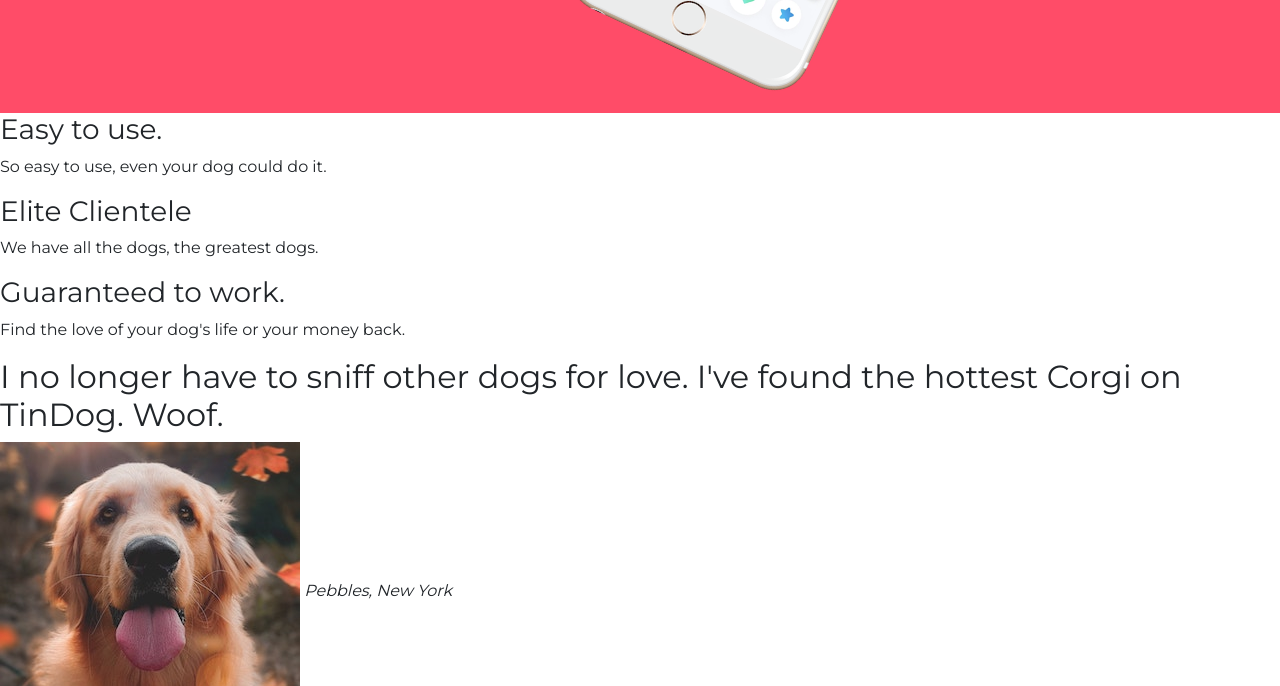
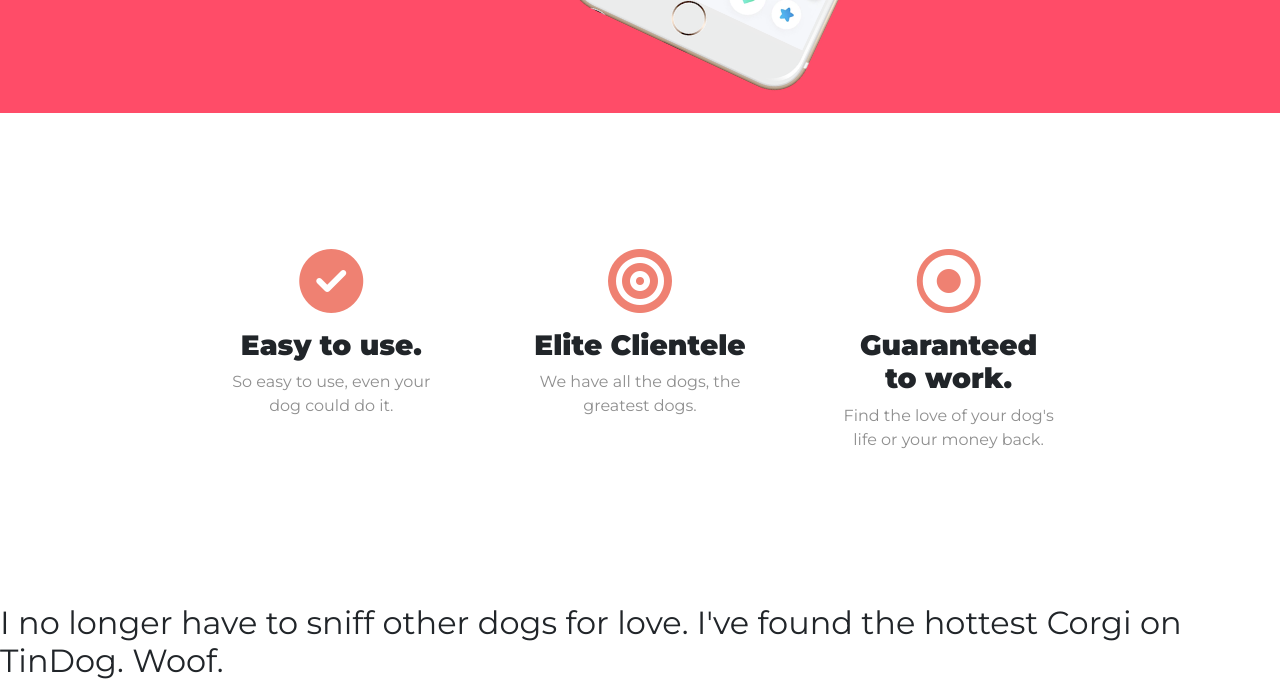
Before and after one commit to miketdennison/tindog, a plain HTML site: page index.html in a window 1280 px wide. Shown: the part 630-1316 px from the top of the page. Drawn offline with nearby package versions, Linux system fonts and the light colour scheme.

Commit message:
finished features section

```diff
--- a/assets/css/styles.css
+++ b/assets/css/styles.css
@@ -11,9 +11,19 @@ h1 {
     line-height: 1.5;
 }
 
+h3 {
+    font-family: 'Montserrat',
+    sans-serif;
+    font-weight: 900;
+}
+
 body {
    font-family: 'Montserrat',
    sans-serif;
+}
+
+p {
+    color: #8f8f8f;
 }
 
 .container-fluid {
@@ -47,3 +57,21 @@ body {
     width: 60%;
     transform: rotate(25deg)
 }
+
+#features {
+    padding: 7% 15%;
+}
+
+.feature-box {
+    text-align: center;
+    padding: 5%;
+}
+
+.feature-icon {
+    color: #ef8172;
+    margin-bottom: 1rem;
+}
+
+.feature-icon:hover {
+    color: #ff4c68;
+}
--- a/index.html
+++ b/index.html
@@ -69,8 +69,10 @@
       <div class="row">
         <div class="col-lg-6 col-sm-12">
           <h1>Meet new and interesting dogs nearby.</h1>
-          <button type="button" class="btn btn-dark btn-lg download-button"><i class="fab fa-apple"></i> Download</button>
-          <button type="button" class="btn btn-outline-light btn-lg download-button"><i class="fab fa-google-play"></i> Download</button>
+          <button type="button" class="btn btn-dark btn-lg download-button"><i class="fab fa-apple"></i>
+            Download</button>
+          <button type="button" class="btn btn-outline-light btn-lg download-button"><i class="fab fa-google-play"></i>
+            Download</button>
         </div>
         <div class="col-lg-6 col-sm-12">
           <img src="assets/images/iphone6.png" alt="iphone-mockup" class="title-image">
@@ -81,18 +83,24 @@
 
 
   <!-- Features -->
-
   <section id="features">
-
+    <div class="row">
+      <div class="col-lg-4 feature-box">
+        <i class="fas fa-check-circle fa-4x feature-icon"></i>
         <h3>Easy to use.</h3>
         <p>So easy to use, even your dog could do it.</p>
-
+      </div>
+      <div class="col-lg-4 feature-box">
+        <i class="fas fa-bullseye feature-icon fa-4x"></i>
         <h3>Elite Clientele</h3>
         <p>We have all the dogs, the greatest dogs.</p>
-
+      </div>
+      <div class="col-lg-4 feature-box">
+        <i class="far fa-dot-circle feature-icon fa-4x"></i>
         <h3>Guaranteed to work.</h3>
         <p>Find the love of your dog's life or your money back.</p>
-
+      </div>
+    </div>
   </section>
 
 
```
Lines whose indentation alone changed are shown as unchanged.
